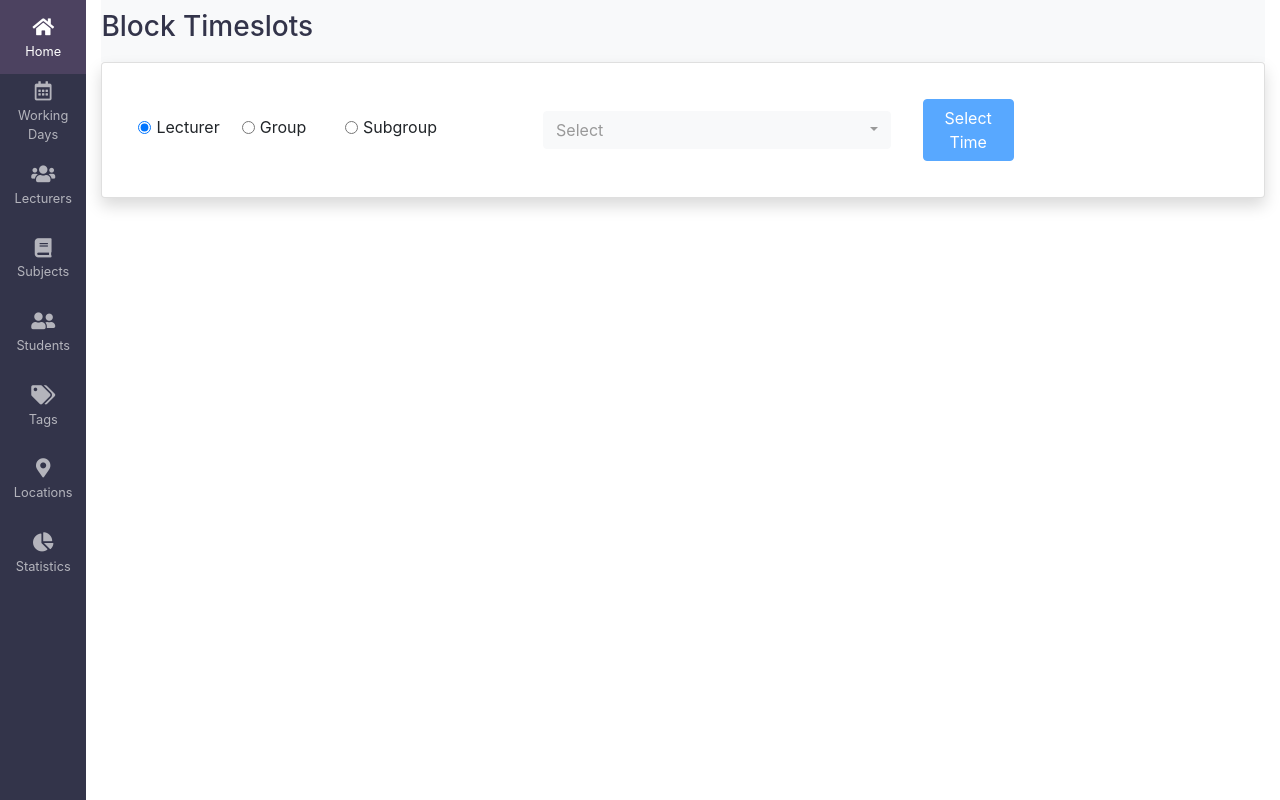
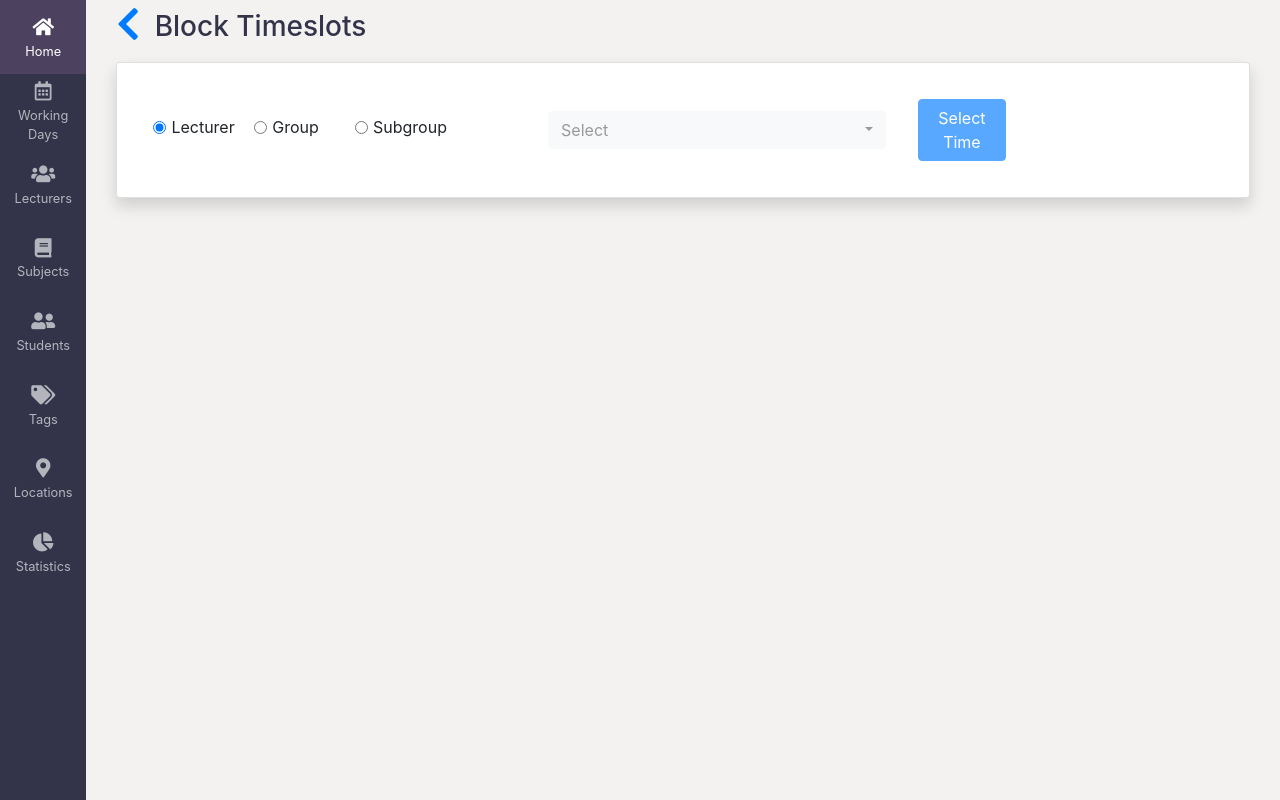
Before and after one commit to shanesoysa/CAD, a Django app: page /timeslots/blocked in a window 1280 px wide. Run offline with Django 3.2, Linux system fonts and the light colour scheme; data comes from the database, SQL or seed files in the repository; some libraries are stand-ins or nearby versions.

Commit message:
ranul css errors

```diff
--- a/cadpy/cadpy/settings.py
+++ b/cadpy/cadpy/settings.py
@@ -27,7 +27,8 @@ SECRET_KEY = 'adcc#^i*ig*%y5*72h4&c8d6-^48^n#iu*w1udroy$7c6ahihz'
 # SECURITY WARNING: don't run with debug turned on in production!
 DEBUG = True
 # 'rehanih.pythonanywhere.com'
-ALLOWED_HOSTS = ['rehanih.pythonanywhere.com']
+ALLOWED_HOSTS = ['rehanih.pythonanywhere.com',
+    '127.0.0.1' ]
 # ALLOWED_HOSTS = []
 
 # 'rehanih.pythonanywhere.com'
--- a/cadpy/template/base.html
+++ b/cadpy/template/base.html
@@ -23,32 +23,36 @@
       href="https://cdn.jsdelivr.net/npm/select2@4.1.0-beta.1/dist/css/select2.min.css"
       rel="stylesheet"
     />
-
     {% block stylesheet %}{% endblock stylesheet %}
     <style>
       html,
       body {
         height: 100%;
       }
+
       .sidebar ul {
         list-style: none;
         margin: 0;
         height: 100vh;
         padding: 0;
       }
+
       .sidebar ul i,
       li {
         color: white;
       }
+
       .sidebar {
         width: 5.4rem;
         background-color: #33344a;
         float: left;
         position: fixed;
       }
+
       .sidebar-button:hover {
         background-color: #4c4260;
       }
+
       .sidebar-button {
         display: block;
         font-size: 1.2rem;
@@ -62,41 +66,32 @@
         width: 100%;
         padding: 0.1rem 0.4rem;
       }
+
       .sidebar-button:focus {
-        background-image: linear-gradient(
-            180deg,
+        background-image: linear-gradient(180deg,
             rgba(60, 62, 93, 0.6),
-            rgba(60, 62, 93, 0) 33%
-          ),
-          linear-gradient(
-            225deg,
+            rgba(60, 62, 93, 0) 33%),
+          linear-gradient(225deg,
             rgba(60, 62, 93, 0.6) 33%,
-            rgba(60, 62, 93, 0) 70%
-          ),
-          linear-gradient(
-            270deg,
+            rgba(60, 62, 93, 0) 70%),
+          linear-gradient(270deg,
             rgba(60, 62, 93, 0.6) 70%,
-            rgba(60, 62, 93, 0) 94%
-          ),
-          linear-gradient(
-            315deg,
+            rgba(60, 62, 93, 0) 94%),
+          linear-gradient(315deg,
             rgba(60, 62, 93, 0.6) 33%,
-            rgba(60, 62, 93, 0) 70%
-          ),
-          linear-gradient(
-            360deg,
+            rgba(60, 62, 93, 0) 70%),
+          linear-gradient(360deg,
             rgba(60, 62, 93, 0.6),
-            rgba(60, 62, 93, 0) 33%
-          ),
-          linear-gradient(
-            90deg,
+            rgba(60, 62, 93, 0) 33%),
+          linear-gradient(90deg,
             rgba(98, 100, 167, 0.75) 6%,
-            rgba(98, 100, 167, 0) 70%
-          );
+            rgba(98, 100, 167, 0) 70%);
       }
+
       .sidebar-button:focus {
         outline: 0;
       }
+
       .sidebar-text {
         overflow: hidden;
         text-overflow: ellipsis;
@@ -108,25 +103,31 @@
         opacity: 0.63;
         color: white;
       }
+
       .sidebar-button:hover * {
         opacity: 1;
       }
+
       .sidebar-icon {
         opacity: 0.63;
       }
+
       .main {
         background: #f3f2f1;
         min-height: 100%;
         margin-left: 5.4rem;
         width: calc(100% - 5.4rem);
       }
+
       .icon {
         opacity: 0.6;
       }
+
       .card:hover {
         box-shadow: 0 8px 17px 0 rgba(0, 0, 0, 0.2),
           0 6px 20px 0 rgba(0, 0, 0, 0.19);
       }
+
       .card {
         background: #f3f2f1;
       }
@@ -175,6 +176,7 @@
         transform: scaleX(0);
         transition: transform 0ms ease-out;
       }
+
       .cycle-tab-item.active:after {
         transform: scaleX(1);
         transform-origin: 0% 50%;
@@ -204,37 +206,38 @@
         border-radius: 10px;
         background: #c6c6d1;
       }
+
       /* select2 styling */
-      .select2-container--default
-        .select2-selection--multiple
-        .select2-selection__choice {
+      .select2-container--default .select2-selection--multiple .select2-selection__choice {
         color: #495057;
       }
-      .select2-container--default
-        .select2-results__option--highlighted.select2-results__option--selectable {
+
+      .select2-container--default .select2-results__option--highlighted.select2-results__option--selectable {
         color: #495057;
       }
+
       .select2-results__option--selectable {
         color: #495057;
       }
-      .select2-container--default
-        .select2-selection--single
-        .select2-selection__arrow {
+
+      .select2-container--default .select2-selection--single .select2-selection__arrow {
         height: 33px;
       }
-      .select2-container--default
-        .select2-selection--single
-        .select2-selection__rendered {
+
+      .select2-container--default .select2-selection--single .select2-selection__rendered {
         line-height: 34px;
       }
+
       .select2-container .select2-selection--single {
         height: 36px;
       }
+
       .select2-container--default .select2-selection--single {
         outline: none;
       }
     </style>
   </head>
+
   <body>
     <div class="sidebar text-center">
       <ul>
@@ -285,19 +288,21 @@
           <button class="sidebar-button">
             <i class="fas fa-1x fa-map-marker-alt sidebar-icon"></i>
             <span class="sidebar-text"> Locations </span>
-            <a href="#" class="stretched-link"></a>
+            <a href="{% url 'all_buildings'%}" class="stretched-link"></a>
           </button>
         </li>
         <li>
           <button class="sidebar-button">
             <i class="fas fa-1x fa-chart-pie sidebar-icon"></i>
             <span class="sidebar-text"> Statistics </span>
-            <a href="#" class="stretched-link"></a>
+            <a href="{% url 'statistics'%}" class="stretched-link"></a>
           </button>
         </li>
       </ul>
     </div>
-    <main>{% block content %} {% endblock content %}</main>
+    <div class="container-fluid main pb-3">
+      {% block content %} {% endblock content %}
+    </div>
     <script>
       if (typeof module === "object") {
         window.module = module;
--- a/cadpy/template/sessions/assign-sessions.html
+++ b/cadpy/template/sessions/assign-sessions.html
@@ -44,11 +44,14 @@
     background-color: #FFFFFF;
     color: #800080;
 }
+.main{
+    background-color: #F8F9FA !important;
+  }
 </style>
 {% endblock stylesheet %}
 
 {% block content %}
-<div class="container-fluid main bg-light">
+<div class="container-fluid bg-light">
     <div class="bg-light" style="padding: 10px 0px; font-weight: 900;">
         <h3 style="color: #33344a;" >Assign Sessions </h3>
     </div>
--- a/cadpy/template/sessions/blocked-timeslots.html
+++ b/cadpy/template/sessions/blocked-timeslots.html
@@ -18,11 +18,12 @@
     height: 40px;
     width: 40px;
   }
+
 </style>
 {% endblock stylesheet %} {% block content %}
-<div class="container-fluid main bg-white">
-  <div class="bg-light" style="padding: 10px 0px; font-weight: 900">
-    <h3 style="color: #33344a">Block Timeslots</h3>
+<div class="container-fluid">
+  <div style="padding: 10px 0px; font-weight: 900">
+    <h3 style="color: #33344a"><a href="{% url 'assign_sessions' %}"><i class="fas fa-chevron-left fa-lg"></i></a>&nbsp; Block Timeslots</h3>
   </div>
   <div class="card shadow p-3 mb-5 bg-white rounded">
     <div class="card-body">
--- a/cadpy/template/sessions/consecutive-sessions.html
+++ b/cadpy/template/sessions/consecutive-sessions.html
@@ -26,11 +26,15 @@
     right:    21px;
     bottom:   8px;
 }
+
+.main{
+    background-color: #F8F9FA !important;
+}
 </style>
 {% endblock stylesheet %}
 
 {% block content %}
-<div class="container-fluid main bg-light">
+<div class="container-fluid bg-light">
     <div class="bg-light" style="padding: 10px 0px; font-weight: 900;">
         <h3 style="color: #33344a;" ><a href="{% url 'assign_sessions' %}"><i class="fas fa-chevron-left fa-lg"></i></a>&nbsp; Consecutive Sessions </h3>
     </div>
--- a/cadpy/template/sessions/non-parallel-sessions.html
+++ b/cadpy/template/sessions/non-parallel-sessions.html
@@ -13,12 +13,14 @@
         line-height: 1.5;
     }
 }
-
+.main{
+    background-color: #F8F9FA !important;
+}
 </style>
 {% endblock stylesheet %}
 
 {% block content %}
-<div class="container-fluid main bg-light">
+<div class="container-fluid bg-light">
     <div class="bg-light text-info" style="padding: 10px 0px; font-weight: 900;">
         <h3><a href="{% url 'assign_sessions' %}"><i class="fas fa-chevron-left fa-lg"></i></a>&nbsp; Non - Parallel Sessions </h3>
     </div>
--- a/cadpy/template/sessions/parallel-sessions.html
+++ b/cadpy/template/sessions/parallel-sessions.html
@@ -13,12 +13,14 @@
         line-height: 1.5;
     }
 }
-
+.main{
+    background-color: #F8F9FA !important;
+}
 </style>
 {% endblock stylesheet %}
 
 {% block content %}
-<div class="container-fluid main bg-light">
+<div class="container-fluid bg-light">
     <div class="bg-light text-info" style="padding: 10px 0px; font-weight: 900;">
         <h3><a href="{% url 'assign_sessions' %}"><i class="fas fa-chevron-left fa-lg"></i></a>&nbsp; Parallel Sessions  </h3>
     </div>
```
